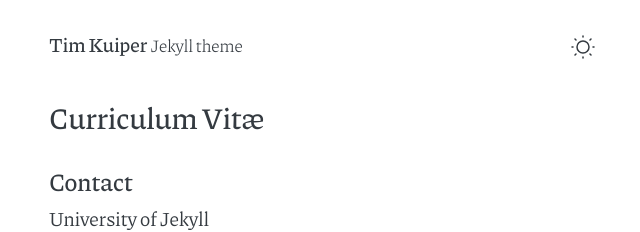
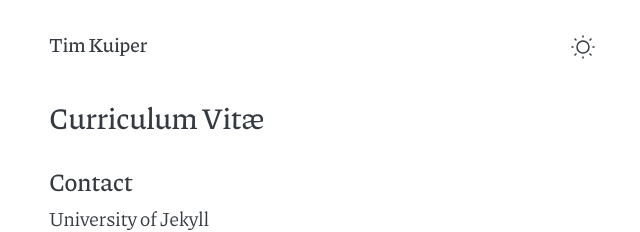
Before and after one commit to tim-kuiper/tim-kuiper.github.io, a Jekyll site: the page built from cv.md, in a window 1280 px wide. Shown: the top 232 px of the page, without its empty margins (318-958 px from the left). Built offline with Jekyll 4.4.1, drawn with Linux system fonts in a browser that asks for light colours.

Commit message:
tweak cv header

```diff
--- /dev/null
+++ b/_includes/header_cv.html
@@ -0,0 +1,6 @@
+<header>
+  <div>
+    <a class="site-title" href="{{ site.url }}">{{ site.title }}</a>
+  </div>
+  <a id="theme-toggle" class="toggle-icon" onclick="modeSwitcher()"></a>
+</header>
--- a/_layouts/cv.html
+++ b/_layouts/cv.html
@@ -3,7 +3,7 @@ layout: default
 ---
 
 <article id="cv">
-  {% include header.html %}
+  {% include header_cv.html %}
   <main>
     {{ content }}
   </main>
```
